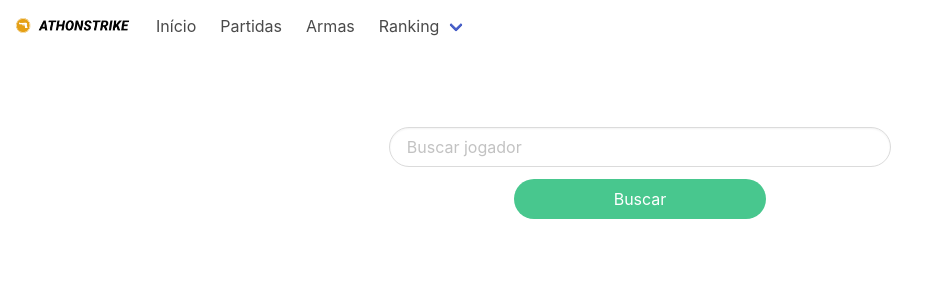
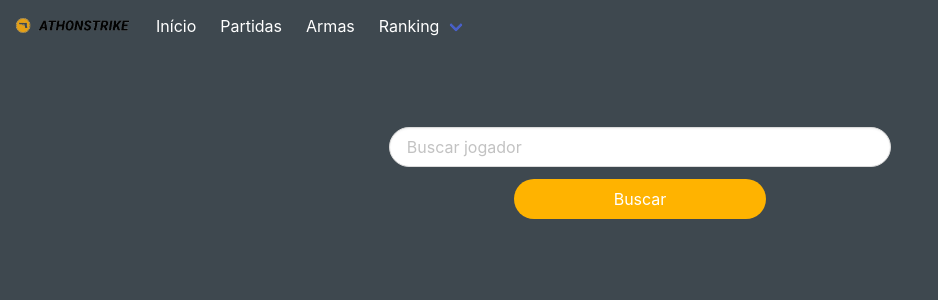
Before and after one commit to pedmrs/athon-strike-frontend, a Vue app: page / in a window 1280 px wide. Shown: the top 300 px of the page, without its empty margins (0-938 px from the left). Built offline with nearby package versions, Linux system fonts and the light colour scheme.

Commit message:
Continuação da estilização da aplicação

```diff
--- a/src/App.vue
+++ b/src/App.vue
@@ -1,4 +1,5 @@
 <template>
+<div class="global">
     <Header id="header" @switchPage="switchPage"/>
     <div class="pagina">
       <Armas v-if="isArmas" />
@@ -7,6 +8,7 @@
       <Ranking v-else-if="isRankingEquipe" tipo="equipe" />
       <Inicio v-else />
     </div>
+</div>
 </template>
 
 <script>
@@ -71,6 +73,11 @@ export default {
 </script>
 
 <style>
+.global{
+  height: 100vh;
+  background-color: #3e484f;
+}
+
 .pagina {
   display: flex;
   margin: auto;
--- a/src/components/Armas.vue
+++ b/src/components/Armas.vue
@@ -1,8 +1,10 @@
 <template>
   <div id="armas">
     <h1 class="is-size-1">Lista de Armas</h1>
-    <div v-for="(arma, index) in armas" :key="index">
-      <InfoArma :arma="arma"/>
+    <div class="card-arma">
+      <div v-for="(arma, index) in armas" :key="index">
+        <InfoArma :arma="arma"/>
+      </div>
     </div>
   </div>
 </template>
@@ -28,8 +30,20 @@ export default {
 }
 </script>
 
-<style>
+<style scoped>
 #armas {
-  margin: auto;
+  width: 100%;
+}
+h1 {
+  color: #ffb300;
+  width: 100vw;
+  text-align: center;
+}
+.card-arma {
+  display: grid;
+  grid-template-columns: 1fr 1fr 1fr;
+  width: 80vw;
+  gap: 20px;
+  margin: 1% auto;
 }
 </style>
--- a/src/components/Header.vue
+++ b/src/components/Header.vue
@@ -1,7 +1,7 @@
 <template>
-  <nav class="navbar" role="navigation" aria-label="main navigation">
+  <nav id="header" class="navbar" role="navigation" aria-label="main navigation">
     <div class="navbar-brand">
-        <a class="navbar-item" href="http://localhost:8080">
+        <a class="navbar-item">
         <img src="../assets/logo-astrike.png" width="120" height="40">
         </a>
 
@@ -57,6 +57,13 @@ export default {
 }
 </script>
 
-<style>
+<style scoped>
+#header, .navbar-dropdown {
+    background-color: #3e484f;
 
+}
+
+.navbar-item, .navbar-link {
+    color: white;
+}
 </style>
--- a/src/components/InfoArma.vue
+++ b/src/components/InfoArma.vue
@@ -2,12 +2,12 @@
   <div class="card">
     <div class="card-content">
         <div class="media">
-        <div class="media-content">
-            <p class="title is-4">{{arma.nome}}</p>
-        </div>
+          <div class="media-content">
+              <p class="title is-4">{{arma.nome}}</p>
+          </div>
         </div>
 
-        <div class="content">
+        <div>
             <ol>
                 <p>Dano no corpo: {{arma.danoCorpo}}</p>
                 <p>Dano na cabeça: {{arma.danoCabeca}}</p>
@@ -25,10 +25,12 @@ export default {
 }
 </script>
 
-<style>
+<style scoped>
 .card {
-    max-width: 400px;
-    align-items: center;
-  justify-content: center;
+    max-width: 20vw;
+    margin: auto;
+}
+p {
+  text-align: center;
 }
 </style>
--- a/src/components/InfoPartida.vue
+++ b/src/components/InfoPartida.vue
@@ -29,15 +29,27 @@ export default {
 
 <style scoped>
 #card {
-    width: 50%;
+    width: 40%;
     display: flex;
     flex-direction: row;
     margin: 2% auto;
     justify-content: space-around;
     border: solid 1px;
-
+    padding: 1%;
+    border-radius: 15px;
+    border-color: #ffb754;
+    color: white;
 }
 .info {
     text-align: center;
 }
+.equipe {
+    font-weight: 700;
+    font-size: 2em;
+    color: #ffb300;
+}
+#card:hover {
+    color: #abaaad;
+    transition: color 100ms;
+}
 </style>
--- a/src/components/InfoRanking.vue
+++ b/src/components/InfoRanking.vue
@@ -24,6 +24,12 @@ export default {
 
 <style scoped>
 .columns {
+    margin: auto;
+    max-width: 50vw;
     text-align: center;
 }
+p {
+  color: white;
+  text-align: center;
+}
 </style>
--- a/src/components/Inicio.vue
+++ b/src/components/Inicio.vue
@@ -1,7 +1,7 @@
 <template>
   <div class="column">
       <input type="text" class="input is-rounded" placeholder="Buscar jogador" v-model="busca">
-      <button class="button is-success" id="btn-busca" >Buscar</button>
+      <button class="button" id="btn-busca" >Buscar</button>
   </div>
 </template>
 
@@ -31,5 +31,13 @@ button {
     display: flex;
     margin: 1% auto 0;
     border-radius: 30px;
+    background-color: #ffb300;
+    color: white;
+    border: none;
+}
+button:hover {
+    background-color: #face67;
+    color: white;
+    transition: color 200ms;
 }
 </style>
--- a/src/components/Ranking.vue
+++ b/src/components/Ranking.vue
@@ -38,4 +38,10 @@ export default {
 #rank {
   margin: auto;
 }
+h1 {
+  color: #ffb300;
+  width: 100vw;
+  text-align: center;
+  margin: 0 auto 2%;
+}
 </style>
```
